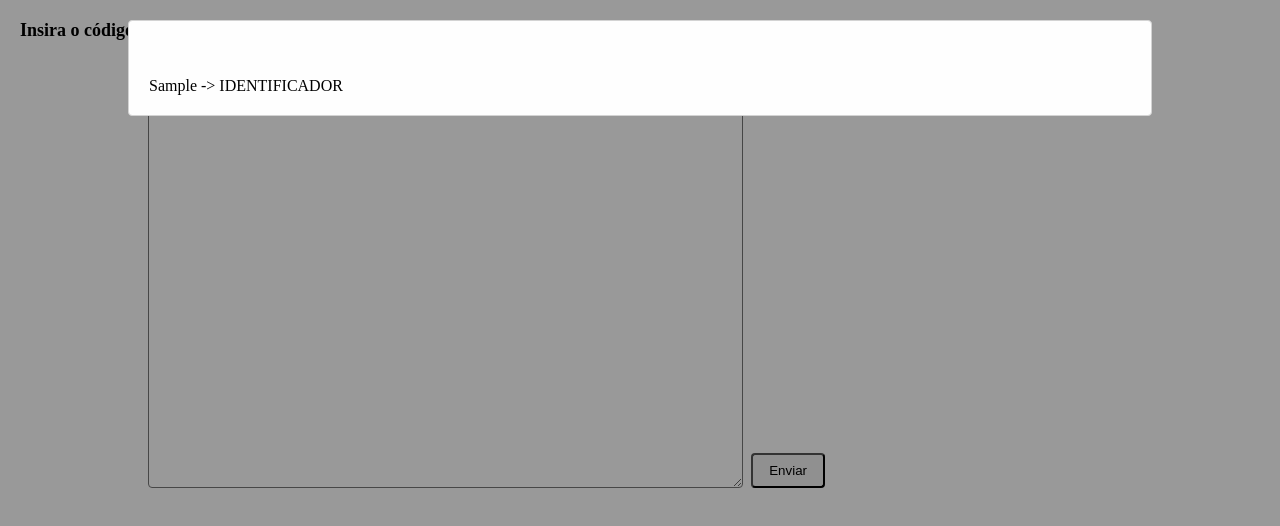
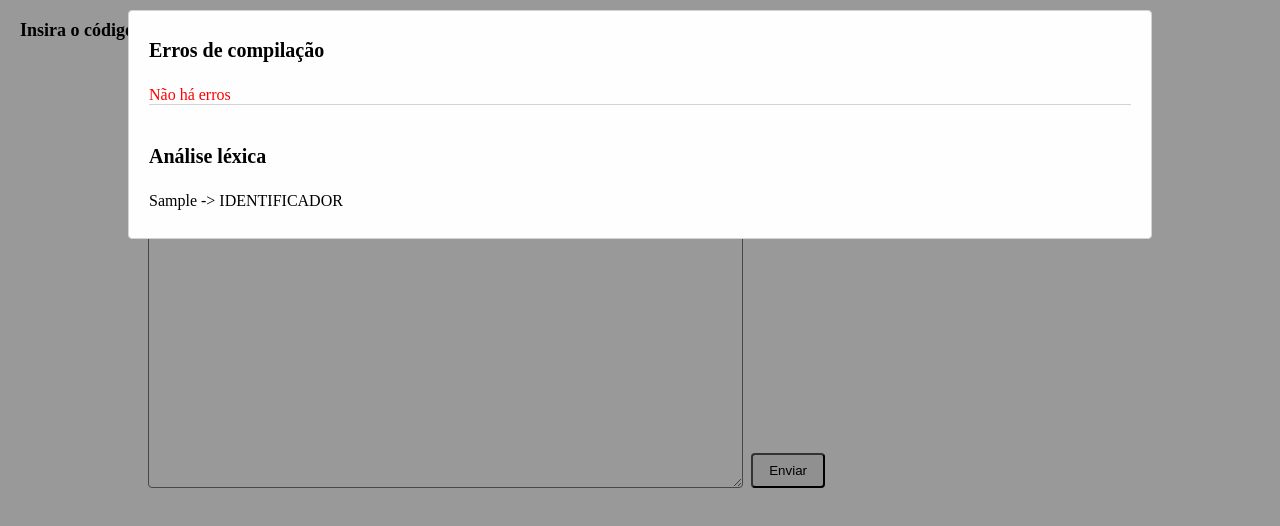
Before and after one commit to GabrielaSinastre/Atividades-Compiladores, a plain HTML site: page Atv02-LALG/index.html in a window 1280 px wide. Both pictures are taken after typing "Sample" into the empty fields and a click on the button "Enviar". Drawn offline with Linux system fonts and the light colour scheme.

Commit message:
feat: verify comment

```diff
--- a/Atv02-LALG/index.css
+++ b/Atv02-LALG/index.css
@@ -14,11 +14,16 @@ label {
     font-weight: 600;
 }
 
+h1 {
+    font-size: 20px;
+    margin-bottom: -30px;
+}
+
 #modal {
     display: none;
     position: fixed;
     z-index: 1;
-    padding-top: 20px;
+    padding-top: 10px;
     left: 0;
     top: 0;
     width: 100%;
@@ -30,12 +35,19 @@ label {
 .content {
     background-color: #fefefe;
     margin: auto;
-    padding: 20px;
+    padding: 10px 20px;
     border-radius: 4px;
     border: 1px solid lightgray;
     width: 80%;
     display: flex;
+    flex-direction: column;
+    gap: 4px;
     white-space: pre-line;
-    max-height: 70%;
+    max-height: 80%;
     overflow-y: scroll;
 }
+
+#errors {
+    color: red;
+    border-bottom: 1px solid lightgray;
+}
--- a/Atv02-LALG/index.html
+++ b/Atv02-LALG/index.html
@@ -1,25 +1,40 @@
 <!DOCTYPE html>
 <html lang="en">
   <head>
-    <meta charset="UTF-8">
-    <meta http-equiv="X-UA-Compatible" content="IE=edge">
-    <meta name="viewport" content="width=device-width, initial-scale=1.0">
+    <meta charset="UTF-8" />
+    <meta http-equiv="X-UA-Compatible" content="IE=edge" />
+    <meta name="viewport" content="width=device-width, initial-scale=1.0" />
     <title>Document</title>
-    <link rel="stylesheet" href="index.css">
+    <link rel="stylesheet" href="index.css" />
     <script src="index.js"></script>
   </head>
-<body style="padding: 20px;">
-    <form style="width: 100%;" onsubmit="calculateInput(event)">
-        <label style="width: 80%; display: flex; gap: 8px;">
+  <body style="padding: 20px">
+    <form style="width: 100%" onsubmit="calculateInput(event)">
+      <label style="width: 80%; display: flex; gap: 8px">
         Insira o código:
-            <textarea style="padding: 8px; border-radius: 4px; width: 60%" rows="30"></textarea>
-            <button type="submit" style="padding: 8px 16px; align-self: end; height: fit-content"> Enviar</button>
+        <textarea
+          style="padding: 8px; border-radius: 4px; width: 60%"
+          rows="30"
+        ></textarea>
+        <button
+          type="submit"
+          style="padding: 8px 16px; align-self: end; height: fit-content"
+        >
+          Enviar
+        </button>
       </label>
     </form>
 
     <div id="modal">
       <div class="content">
-
+        <div>
+          <h1> Erros de compilação </h1>
+          <p id="errors"></p>
+        </div>
+        <div>
+          <h1> Análise léxica </h1>
+          <p id="lexical"></p>
+        </div>
       </div>
     </div>
   </body>
--- a/Atv02-LALG/index.js
+++ b/Atv02-LALG/index.js
@@ -5,7 +5,12 @@ const reserved = [
 ];
 
 const simbols = [
-    '>', '<', '<>', '<=', '>=', ':=', '=', ';', ',', '(', ')'
+    '>', '<', '<>', '<=', '>=', ':=', '=', ';', ',', '(', ')', ':',
+    '+',
+    '-',
+    '/',
+    '*',
+    '**',
 ];
 
 const comments = [
@@ -13,7 +18,7 @@ const comments = [
 ];
 
 function splitCode(code) {
-    const splited = code.split(/(\s+)/);
+    const splited = code.split(/(\s+|[+, -, /, *, **, (, ), <, >, <>, <=, =>, :=, =, ;, ,, //, {, }, :])/);
 
     for (let i = 0; i < splited.length; i++) {
         if ((/(\s+)/).test(splited[i])) splited.splice(i, 1);
@@ -30,8 +35,12 @@ function isSimbol(codeSplited) {
     return simbols.includes(codeSplited);
 };
 
+function isComment(codeSplited) {
+    return comments.includes(codeSplited);
+}
+
 function isNumber(codeSplited) {
-    return !isNaN(Number(codeSplited));
+    return codeSplited && !isNaN(Number(codeSplited));
 }
 
 function isIdentifier(codeSplited) {
@@ -46,6 +55,13 @@ function NumberHasMaxLength(codeSplited) {
     return codeSplited.length > 20;
 };
 
+function verifyCommentIsClosed(codeSplitedArray) {
+    const allCommentsOpened = codeSplitedArray.filter((code) => code === '{');
+    const allCommentsClosed = codeSplitedArray.filter((code) => code === '}');
+
+    return allCommentsClosed.length === allCommentsOpened.length;
+}
+
 function getInputValue() {
     return document.querySelector('textarea').value;
 }
@@ -56,34 +72,49 @@ function calculateInput(e) {
     const str = getInputValue();
 
     const strSplited = splitCode(str);
+
     let message = '';
+    let errors = '';
     for (let i = 0; i < strSplited.length; i++) {
         const char = strSplited[i];
         if (isNumber(char)) {
-            if (NumberHasMaxLength(char)) message = message.concat('\n\n', `ERRO: ${char} -> NUMERO PRECISA TER NO MÁXIMO 20 CARACTERES`);
-            else message = message.concat('\n\n', `${char} -> NÚMERO`);
+            message = message.concat('\n\n', `${char} -> NÚMERO`);
+            if (NumberHasMaxLength(char)) errors = errors.concat('\n\n', `ERRO: ${char} -> NUMERO PRECISA TER NO MÁXIMO 20 CARACTERES`);
         }
         else if (isReserved(char)) message = message.concat('\n\n', `${char} -> PALAVRA RESERVADA`);
         else if (isSimbol(char)) message = message.concat('\n\n', `${char} -> É UM SÍMBOLO`);
+        else if (isComment(char)) {
+            message = message.concat('\n\n', `${char} -> É UM SÍMBOLO DE COMENTÁRIO`);
+            if (!verifyCommentIsClosed(strSplited)) errors = errors.concat('\n\n', `ERRO: ${char} -> Comentário não foi fechado.`);
+        }
         else if (isIdentifier(char)) {
-            if (IdentifierHasMaxLength(char)) message = message.concat('\n\n', `ERRO: ${char} -> IDENTIFICADOR PRECISA TER NO MÁXIMO 15 CARACTERES`);
-            else message = message.concat('\n\n', `${char} -> IDENTIFICADOR`);
+            message = message.concat('\n\n', `${char} -> IDENTIFICADOR`);
+            if (IdentifierHasMaxLength(char)) errors = errors.concat('\n\n', `ERRO: ${char} -> IDENTIFICADOR PRECISA TER NO MÁXIMO 15 CARACTERES`);
+        }
+        else if (char) {
+            console.log({ char });
+            errors = errors.concat('\n\n', `ERRO: ${char} -> CARACTER INVÁLIDO`);
         }
     }
 
+    // Open modal with message result
     const modal = document.getElementById('modal');
-    const content = document.querySelector('.content');
-    content.innerHTML = message;
+    const lexical = document.getElementById('lexical');
+    const errorsMessage = document.getElementById('errors');
+    lexical.innerHTML = message;
+    if (errors === '') errorsMessage.innerHTML = '\n\nNão há erros';
+    else errorsMessage.innerHTML = errors;
     modal.style.display = 'block';
+
     return message;
 };
 
 
 // Close modal when click outside
-window.onclick = function(event) {
+window.onclick = function (event) {
     const modal = document.getElementById('modal');
 
     if (event.target == modal) {
-      modal.style.display = "none";
+        modal.style.display = "none";
     }
-  }
+}
```
Lines whose indentation alone changed are shown as unchanged.
